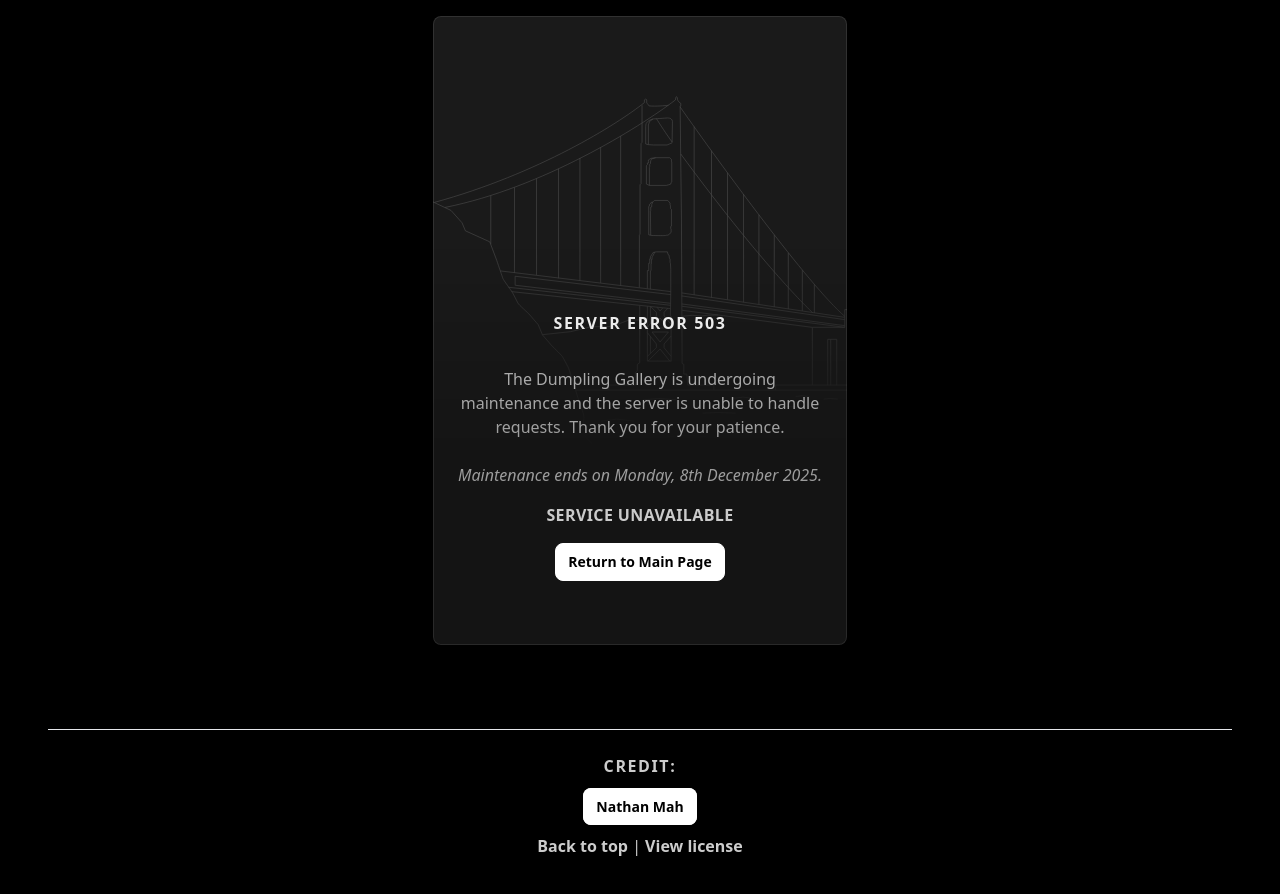
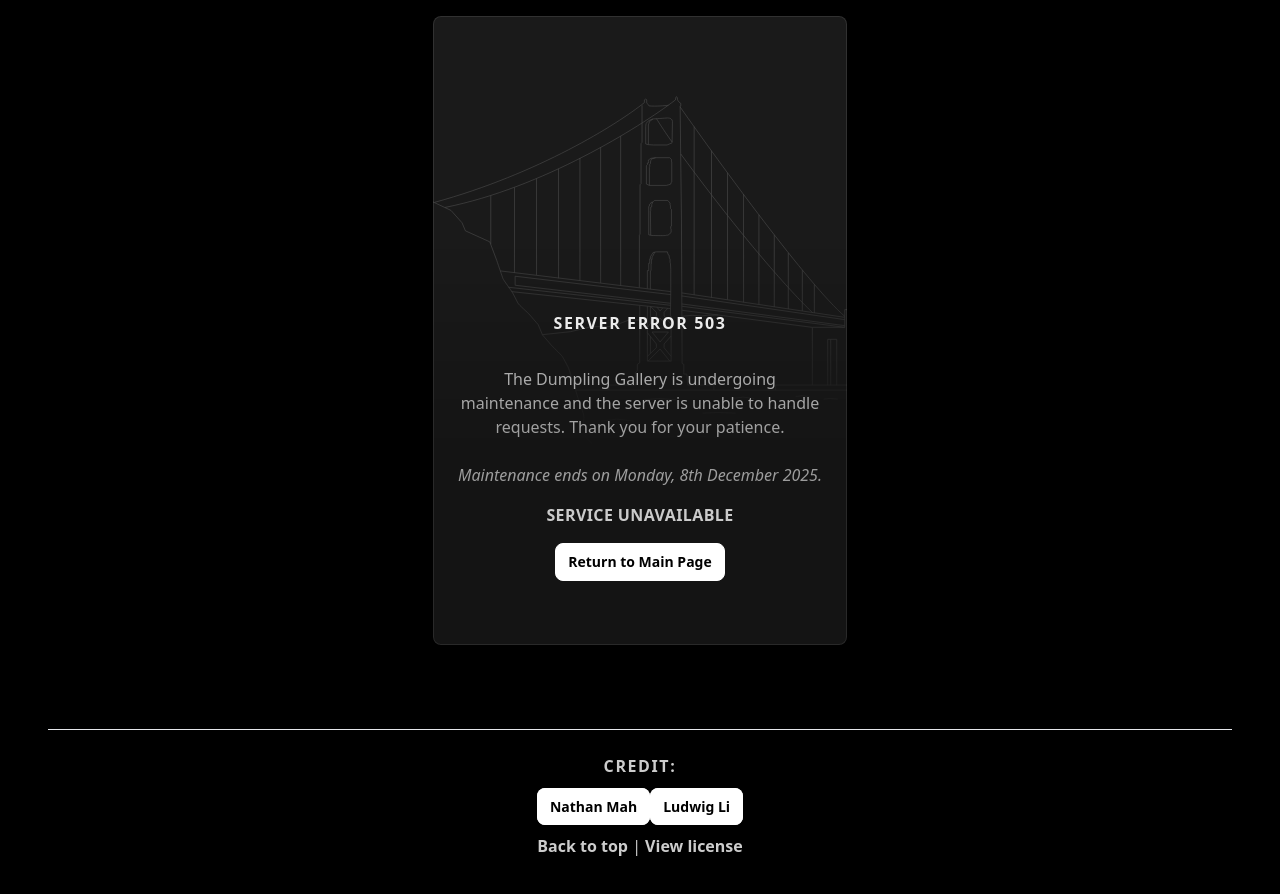
Before and after one commit to AKoreanDumpling/the-dumpling-gallery, a Next.js app: page /503 in a window 1280 px wide. Shown: the top 894 px of the page. Built offline with nearby package versions, Linux system fonts and the light colour scheme.

Commit message:
Update _footer.tsx

```diff
--- a/pages/_footer.tsx
+++ b/pages/_footer.tsx
@@ -5,12 +5,20 @@ function Footer() {
 			<h1 className="mt-6 mb-2 text-base font-bold uppercase tracking-widest" id="credits"> Credit:</h1>
 			<div className="mt-4">
 				<a
-					href="https://twitter.com/@AKoreanDumpling"
+					href="https://instagram.com/AKoreanDumpling"
 					target="_blank"
 					className="pointer mt-1 z-10 rounded-lg border border-white bg-white px-3 py-2 text-sm font-semibold text-black transition hover:bg-white/10 hover:text-white"
 					rel="noreferrer"
 				>
 					Nathan Mah
+				</a>
+<a
+					href="https://www.instagram.com/ludwiglilili"
+					target="_blank"
+					className="pointer mt-1 z-10 rounded-lg border border-white bg-white px-3 py-2 text-sm font-semibold text-black transition hover:bg-white/10 hover:text-white"
+					rel="noreferrer"
+				>
+					Ludwig Li
 				</a>
 			</div>
 			<div className="mt-4">
```
